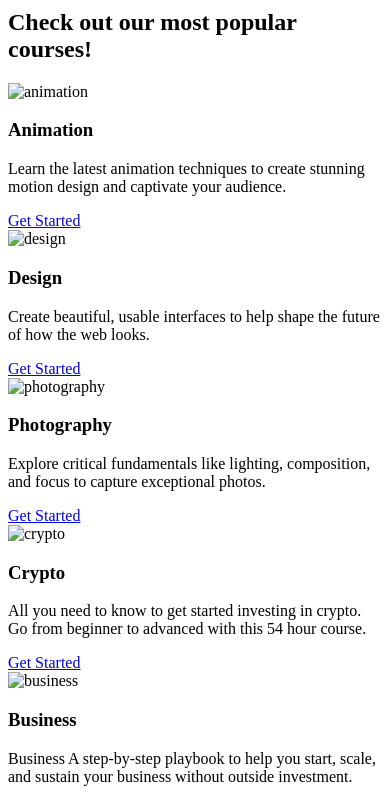
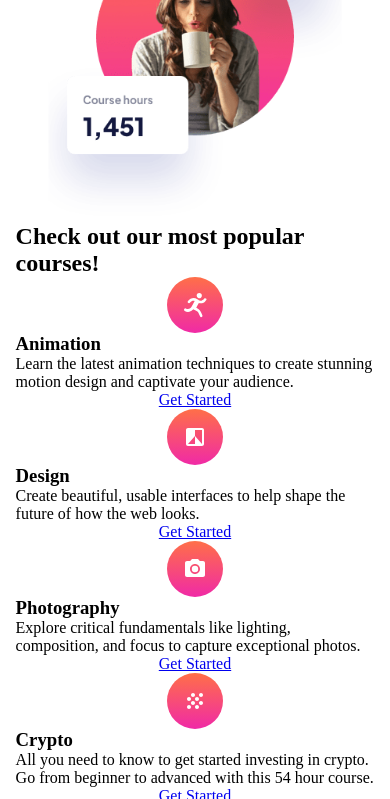
Before and after one commit to Hyuuga81/e-learning-landing-page, a plain HTML site: page index.html in a window 390 px wide. Shown: the part 225-1024 px from the top of the page. Drawn offline with Linux system fonts and the light colour scheme.

Commit message:
Added mobile styles

```diff
--- a/css/styles.css
+++ b/css/styles.css
@@ -0,0 +1,69 @@
+/*************** GENERAL STYLES ******************/
+
+* {
+    margin: 0;
+    padding: 0;
+}
+
+ html {
+    width: 100%;
+    font-size: 16px;
+ }
+
+ body {
+    width: 100%;
+    display: flex;
+    justify-content: center;
+    align-items: center;
+    flex-flow: row wrap;
+ }
+
+ header, footer, main, section {
+    width: 100%;
+    display: flex;
+    justify-content: center;
+    align-items: center;
+    flex-flow: row wrap;
+ }
+
+ .container {
+    width: 92%;
+    display: flex;
+    justify-content: center;
+    align-items: center;
+    flex-flow: row wrap;
+ }
+
+ /******************* HEADER *********************/
+ header .container {
+    width: 92%;
+    display: flex;
+    justify-content: space-between;
+    align-items: center;
+    flex-flow: row wrap;
+ }
+
+ /****************** HERO ************************/
+ .hero img {
+    width: 87.2%;
+ }
+
+ /****************** COURSES ********************/
+
+ .popular, .course {
+    width: 100%;
+    display: flex;
+    justify-content: center;
+    align-items: center;
+    flex-flow: row wrap;
+ }
+
+ .course h3, .course p {
+    width: 100%;
+ }
+
+ /****************** FOOTER *******************/
+
+ footer .container {
+    justify-content: space-between;
+ }
--- a/index.html
+++ b/index.html
@@ -30,17 +30,19 @@
           knowledge you need to live the life you want.</p>
         <a href="">Get Started</a>
       </div>
-      <img src="" alt="hero-img" />
+      <img src="assets/image-hero-mobile.png" alt="hero-img" />
     </section>
 
     <section class="courses">
         <div class="popular">
-          <h2>Check out our most popular courses!</h2>
+          <div class="container">
+            <h2>Check out our most popular courses!</h2>
+          </div>
         </div>
 
         <div class="course">
           <div class="container">
-            <img src="" alt="animation" />
+            <img src="assets/icon-animation.svg" alt="animation" />
             <h3>Animation</h3>
             <p>
               Learn the latest animation techniques to create stunning motion
@@ -52,7 +54,7 @@
 
         <div class="course">
           <div class="container">
-            <img src="" alt="design" />
+            <img src="assets/icon-design.svg" alt="design" />
             <h3>Design</h3>
             <p>
               Create beautiful, usable interfaces to help shape the future of
@@ -64,7 +66,7 @@
 
         <div class="course">
           <div class="container">
-            <img src="" alt="photography" />
+            <img src="assets/icon-photography.svg" alt="photography" />
             <h3>Photography</h3>
             <p>
               Explore critical fundamentals like lighting, composition, and focus
@@ -76,7 +78,7 @@
 
         <div class="course">
           <div class="container">
-            <img src="" alt="crypto" />
+            <img src="assets/icon-crypto.svg" alt="crypto" />
             <h3>Crypto</h3>
             <p>
               All you need to know to get started investing in crypto. Go from beginner
@@ -88,7 +90,7 @@
 
         <div class="course">
           <div class="container">
-            <img src="" alt="business" />
+            <img src="assets/icon-business.svg" alt="business" />
             <h3>Business</h3>
             <p>Business
               A step-by-step playbook to help you start, scale, and sustain your business
```
